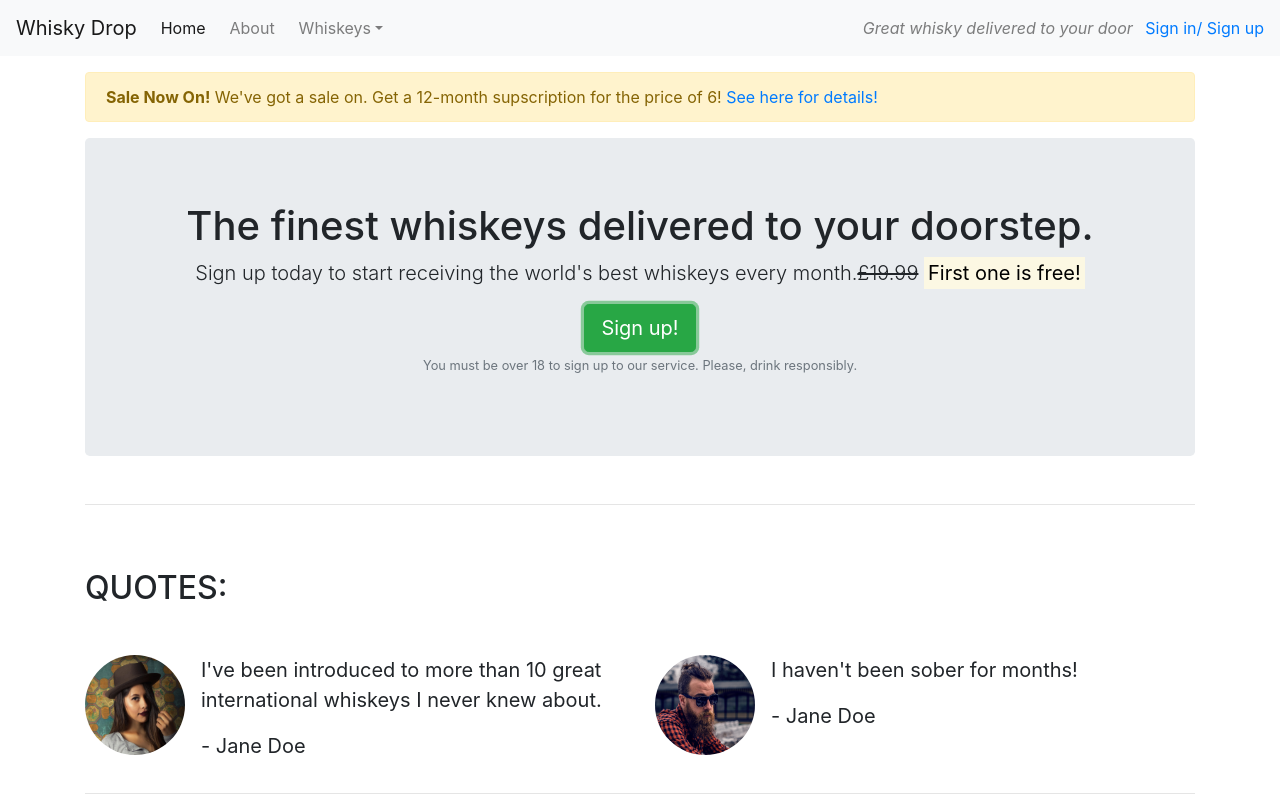
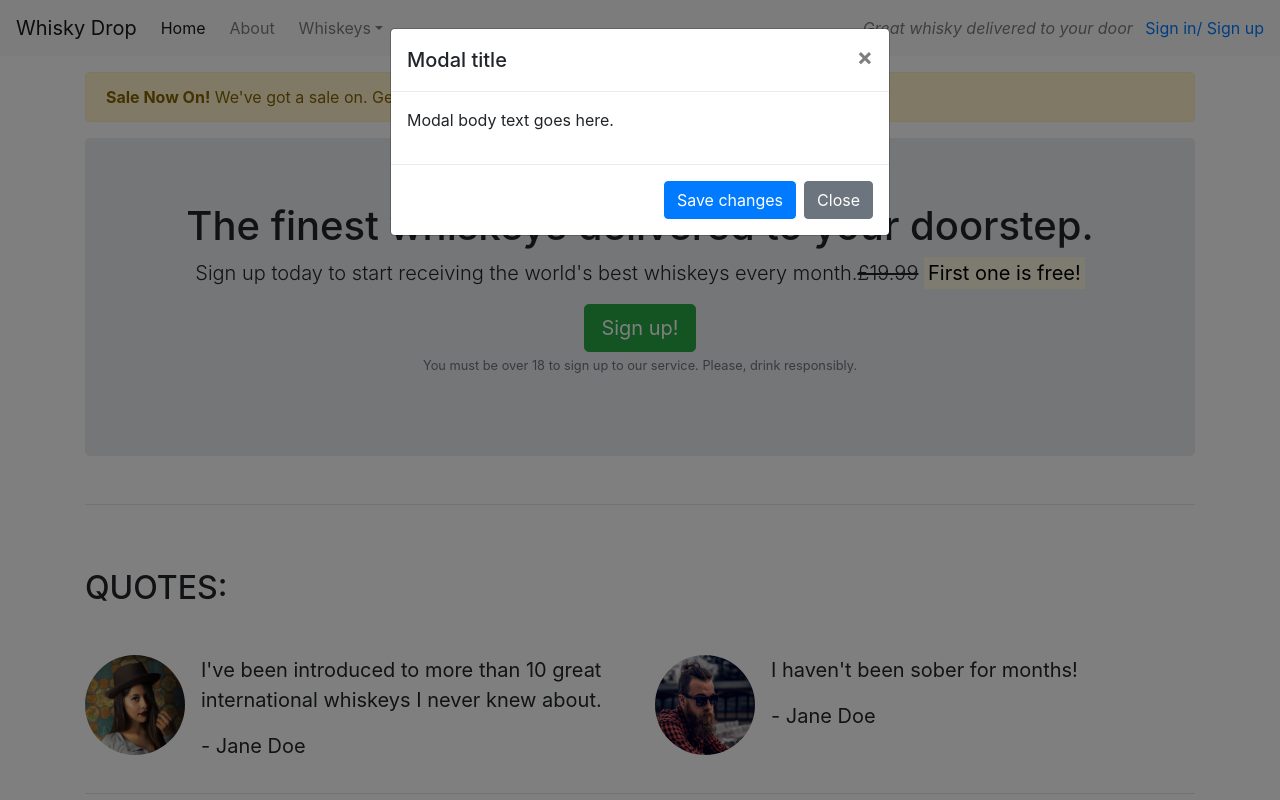
Before and after one commit to antoniog675/My-First-Bootstrap-Site, a plain HTML site: page index.html in a window 1280 px wide. Both pictures are taken after a click on the button "Sign up!". Shown: the top 800 px of the page. Drawn offline with nearby package versions, Linux system fonts and the light colour scheme.

Commit message:
Added modal to main page, when sign up button is pressed modal will appear with default content

```diff
--- a/index.html
+++ b/index.html
@@ -51,7 +51,7 @@
                     <p class="lead">Sign up today to start receiving the world's best whiskeys every month.<s class="d-none d-sm-inline">£19.99</s>
                     <span class="d-inine d-sm-none"><br></span>
                     <strong><mark>First one is free!</mark></strong></p>
-                    <button class="btn btn-success btn-lg">Sign up!</button>
+                    <button class="btn btn-success btn-lg" data-toggle="modal" data-target="#signUpModal">Sign up!</button>
                     <p class="text-muted"><small>You must be over 18 to sign up to our service. Please, drink responsibly.</small></p>
                 </section>
             </div>
@@ -157,6 +157,26 @@
         </section>
     </article>
 
+    <div class="modal" tabindex="-1" role="dialog" id="signUpModal">
+        <div class="modal-dialog" role="document">
+          <div class="modal-content">
+            <div class="modal-header">
+              <h5 class="modal-title">Modal title</h5>
+              <button type="button" class="close" data-dismiss="modal" aria-label="Close">
+                <span aria-hidden="true">&times;</span>
+              </button>
+            </div>
+            <div class="modal-body">
+              <p>Modal body text goes here.</p>
+            </div>
+            <div class="modal-footer">
+              <button type="button" class="btn btn-primary">Save changes</button>
+              <button type="button" class="btn btn-secondary" data-dismiss="modal">Close</button>
+            </div>
+          </div>
+        </div>
+      </div>
+
     <script src="https://kit.fontawesome.com/d104fe311e.js" crossorigin="anonymous"></script>
     <script src="https://code.jquery.com/jquery-3.3.1.slim.min.js" integrity="sha384-q8i/X+965DzO0rT7abK41JStQIAqVgRVzpbzo5smXKp4YfRvH+8abtTE1Pi6jizo" crossorigin="anonymous"></script>
     <script src="https://cdnjs.cloudflare.com/ajax/libs/popper.js/1.14.3/umd/popper.min.js" integrity="sha384-ZMP7rVo3mIykV+2+9J3UJ46jBk0WLaUAdn689aCwoqbBJiSnjAK/l8WvCWPIPm49" crossorigin="anonymous"></script>
```
